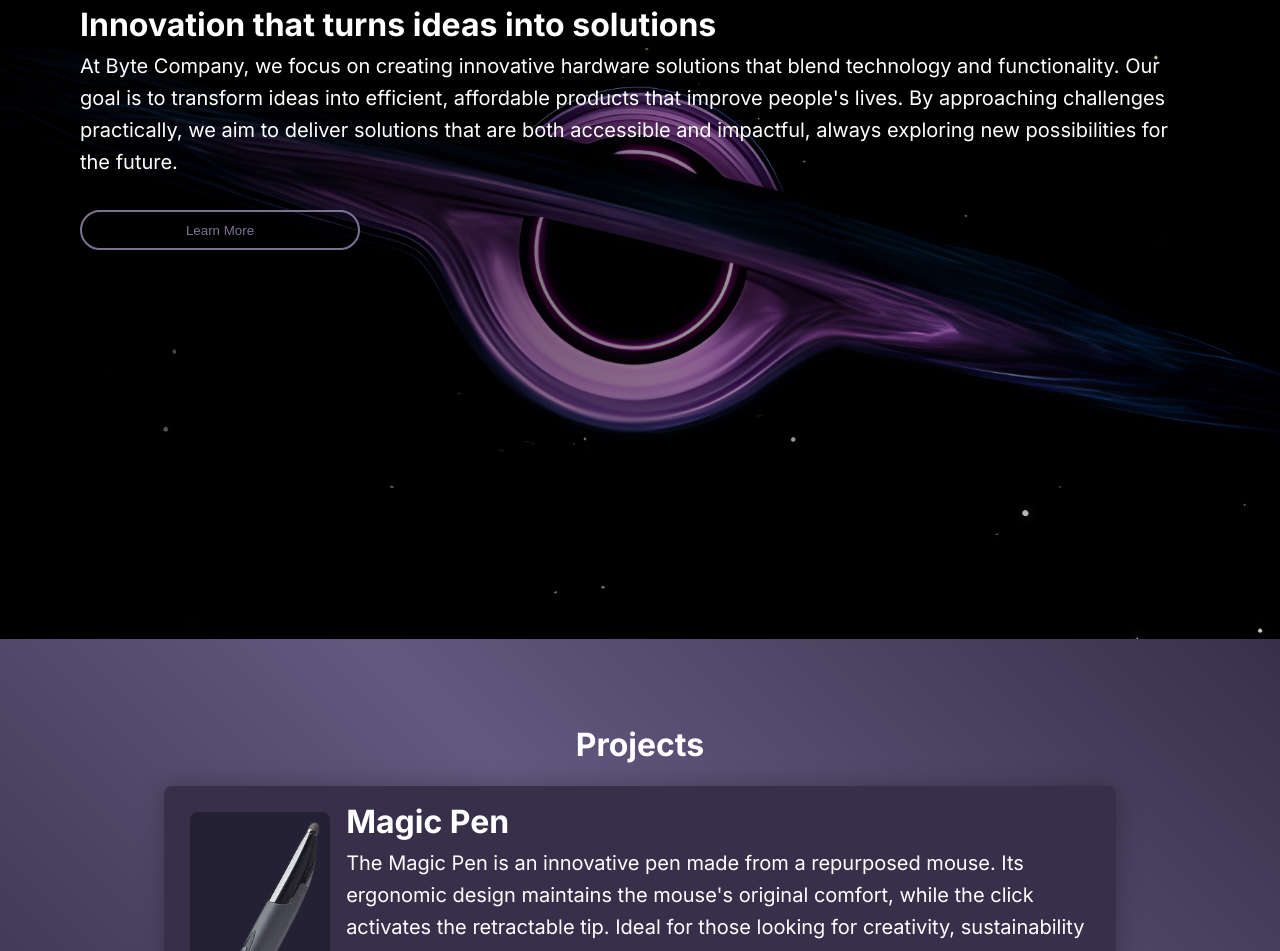
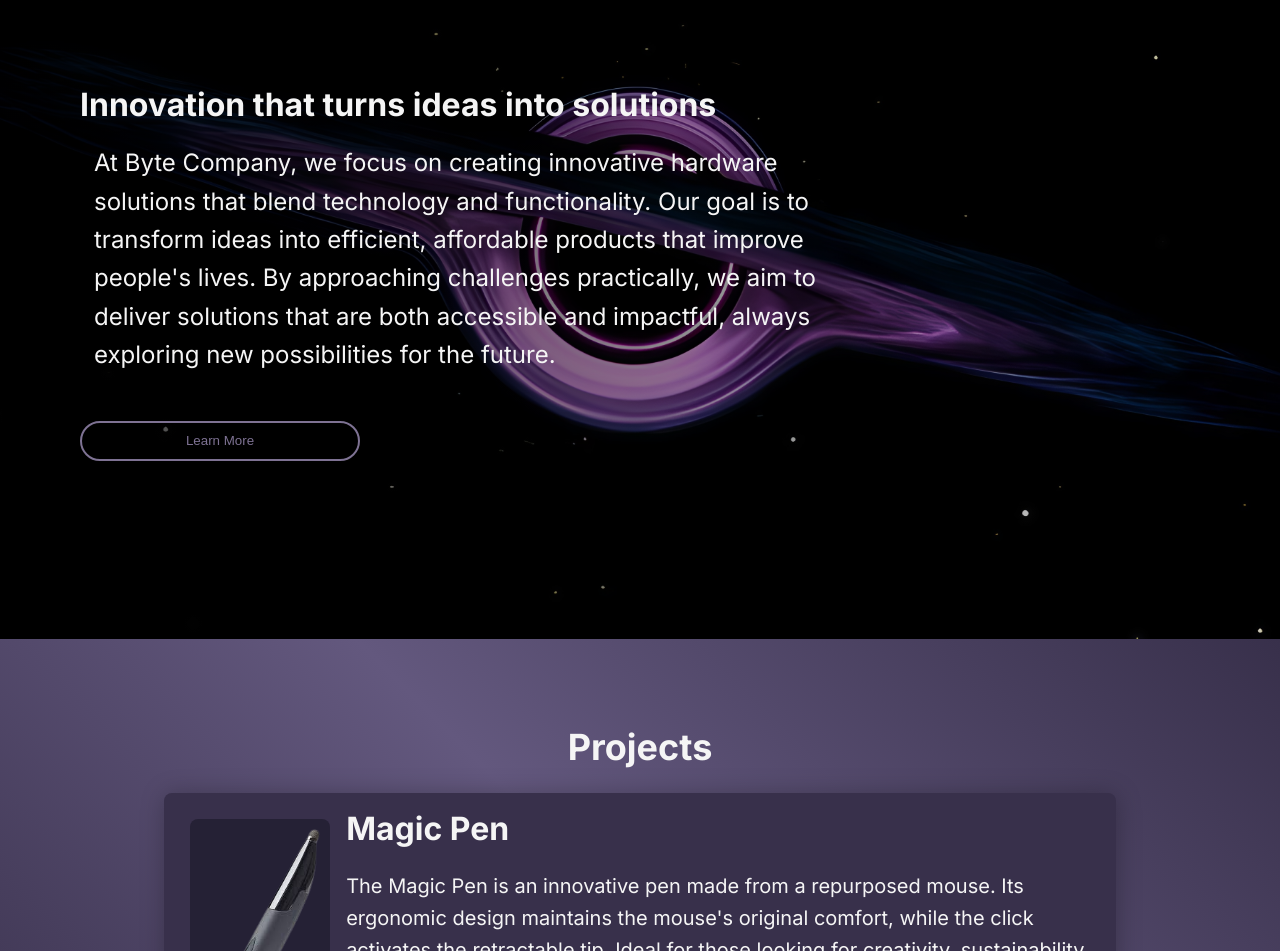
Before and after one commit to Ivozeraa/Byte-Company-LTDA, a React (Create React App) app: page / in a window 1280 px wide. Shown: the part 161-1112 px from the top of the page. Built offline with nearby package versions, Linux system fonts and the light colour scheme.

Commit message:
Scale corrections

```diff
--- a/src/App.js
+++ b/src/App.js
@@ -36,7 +36,7 @@
         </article>
 
         <article className={S.content2} id="projects">
-          <strong style={{fontSize: '2rem'}}>Projects</strong>
+          <strong style={{fontSize: '2.25rem'}}>Projects</strong>
           <Product
             imgProduct={magicPen}
             strongProduct="Magic Pen"
--- a/src/App.module.css
+++ b/src/App.module.css
@@ -3,17 +3,17 @@
     background-position: center;
     height: 100vh;
     width: 100%;
-    padding: 10rem 5rem;
+    padding: 15rem 5rem;
   }
 
   .content strong {
     font-size: 2rem;
-  }da
+  }
 
   .content p{
-    width: 50%;
-    border-radius: 8px;
+    width: 50rem;
     padding: 0.875rem;
+    font-size: 1.5rem;
 
   }
 
@@ -24,7 +24,6 @@
     display: flex;
     flex-direction: column;
     align-items: center;
-
   }
 
 .content2 strong{
--- a/src/components/styles/Header.module.css
+++ b/src/components/styles/Header.module.css
@@ -1,6 +1,7 @@
 .header{
     display: flex;
     align-items: center;
+    font-size: 1.25rem;
     justify-content: space-between;
     padding: 0 1rem;
     position: absolute;
--- a/src/components/styles/Product.module.css
+++ b/src/components/styles/Product.module.css
@@ -8,8 +8,13 @@
     box-shadow: 1px 1px 25px rgba(0, 0, 0, 0.25);
   }
 
-.description strong{
-  font-size: 1.6rem;
+  .project p{
+    font-size: 1.25rem;
+    margin-top: 1rem;
+  }
+
+.project strong{
+  font-size: 2rem;
 }
 
 .img{
--- a/src/global.css
+++ b/src/global.css
@@ -10,11 +10,7 @@
     --purple-100: #a97cdd;
     --purple-200: #6b2fa0;
 
-    --font-primary: "Inter", serif;
     --text-color: #ffffff;
-    --background-color: var(--gray-500);
-    --font-size-base: 1rem;
-    --font-size-large: 1.25rem;
   }
 
   * {
@@ -24,15 +20,11 @@
   }
 
   body {
-    background: var(--background-color);
-    color: var(--text-color);
-    font-family: var(--font-primary);
-    font-size: var(--font-size-base);
+    color: whitesmoke;
+    font-family: "Inter", sans-serif;
     line-height: 1.5;
-
   }
 
   p, strong {
-    font-size: var(--font-size-large);
     line-height: 1.6;
   }
```
